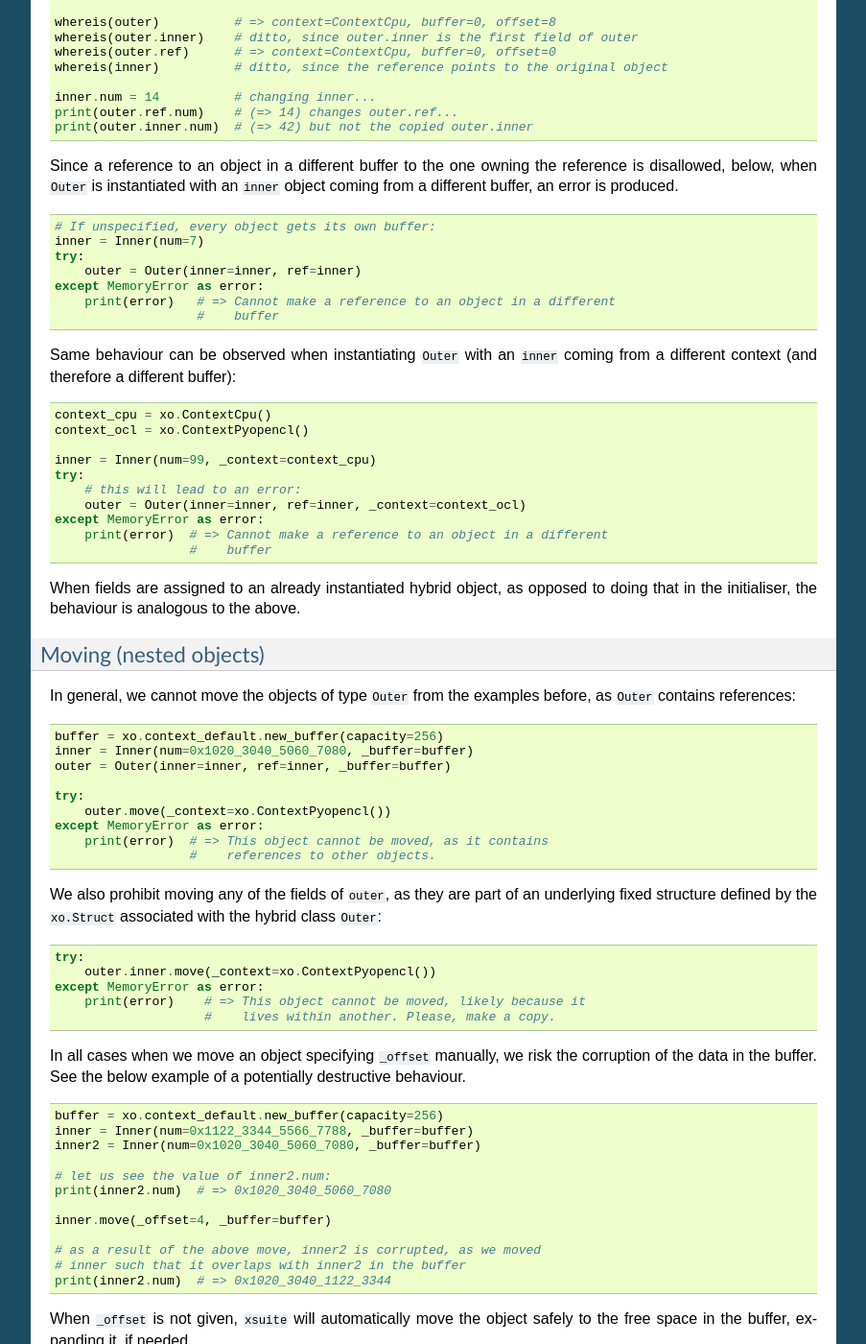
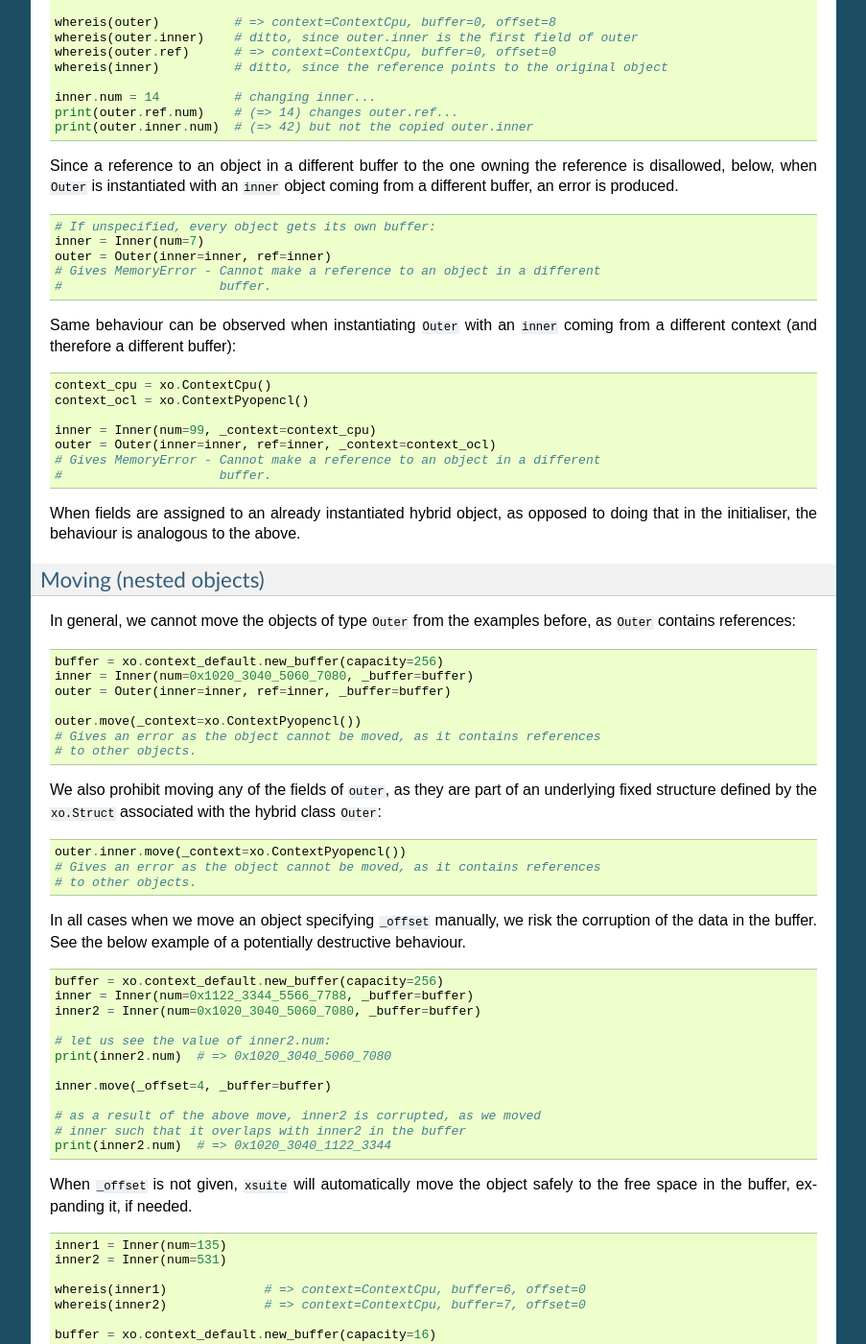
Before and after one commit to xsuite/xsuite, a Sphinx documentation site: the page built from docs/xsuite_data_management.rst, in a window 1280 px wide and 1400 px high, scrolled down 4608 px. Shown: the whole window at 96% size, without its empty margins (198-1101 px from the left). Built offline with Sphinx 7.4.7, drawn with Linux system fonts in a browser that asks for light colours.

Commit message:
Quick push

```diff
--- a/docs/xsuite_data_management.rst
+++ b/docs/xsuite_data_management.rst
@@ -305,11 +305,9 @@ reference is disallowed, below, when  ``Outer`` is instantiated with an
 
     # If unspecified, every object gets its own buffer:
     inner = Inner(num=7)
-    try:
-        outer = Outer(inner=inner, ref=inner)
-    except MemoryError as error:
-        print(error)   # => Cannot make a reference to an object in a different
-                       #    buffer
+    outer = Outer(inner=inner, ref=inner)
+    # Gives MemoryError - Cannot make a reference to an object in a different
+    #                     buffer.
 
 
 Same behaviour can be observed when instantiating ``Outer`` with an ``inner``
@@ -321,12 +319,9 @@ coming from a different context (and therefore a different buffer):
     context_ocl = xo.ContextPyopencl()
 
     inner = Inner(num=99, _context=context_cpu)
-    try:
-        # this will lead to an error:
-        outer = Outer(inner=inner, ref=inner, _context=context_ocl)
-    except MemoryError as error:
-        print(error)  # => Cannot make a reference to an object in a different
-                      #    buffer
+    outer = Outer(inner=inner, ref=inner, _context=context_ocl)
+    # Gives MemoryError - Cannot make a reference to an object in a different
+    #                     buffer.
 
 When fields are assigned to an already instantiated hybrid object, as opposed to
 doing that in the initialiser, the behaviour is analogous to the above.
@@ -343,11 +338,9 @@ before, as ``Outer`` contains references:
     inner = Inner(num=0x1020_3040_5060_7080, _buffer=buffer)
     outer = Outer(inner=inner, ref=inner, _buffer=buffer)
 
-    try:
-        outer.move(_context=xo.ContextPyopencl())
-    except MemoryError as error:
-        print(error)  # => This object cannot be moved, as it contains
-                      #    references to other objects.
+    outer.move(_context=xo.ContextPyopencl())
+    # Gives an error as the object cannot be moved, as it contains references
+    # to other objects.
 
 We also prohibit moving any of the fields of ``outer``, as they are part of
 an underlying fixed structure defined by the ``xo.Struct`` associated with
@@ -355,11 +348,9 @@ the hybrid class ``Outer``:
 
 .. code-block:: python
 
-    try:
-        outer.inner.move(_context=xo.ContextPyopencl())
-    except MemoryError as error:
-        print(error) 	# => This object cannot be moved, likely because it
-                        #    lives within another. Please, make a copy.
+    outer.inner.move(_context=xo.ContextPyopencl())
+    # Gives an error as the object cannot be moved, as it contains references
+    # to other objects.
 
 In all cases when we move an object specifying ``_offset`` manually, we risk the
 corruption of the data in the buffer. See the below example of a potentially
```
